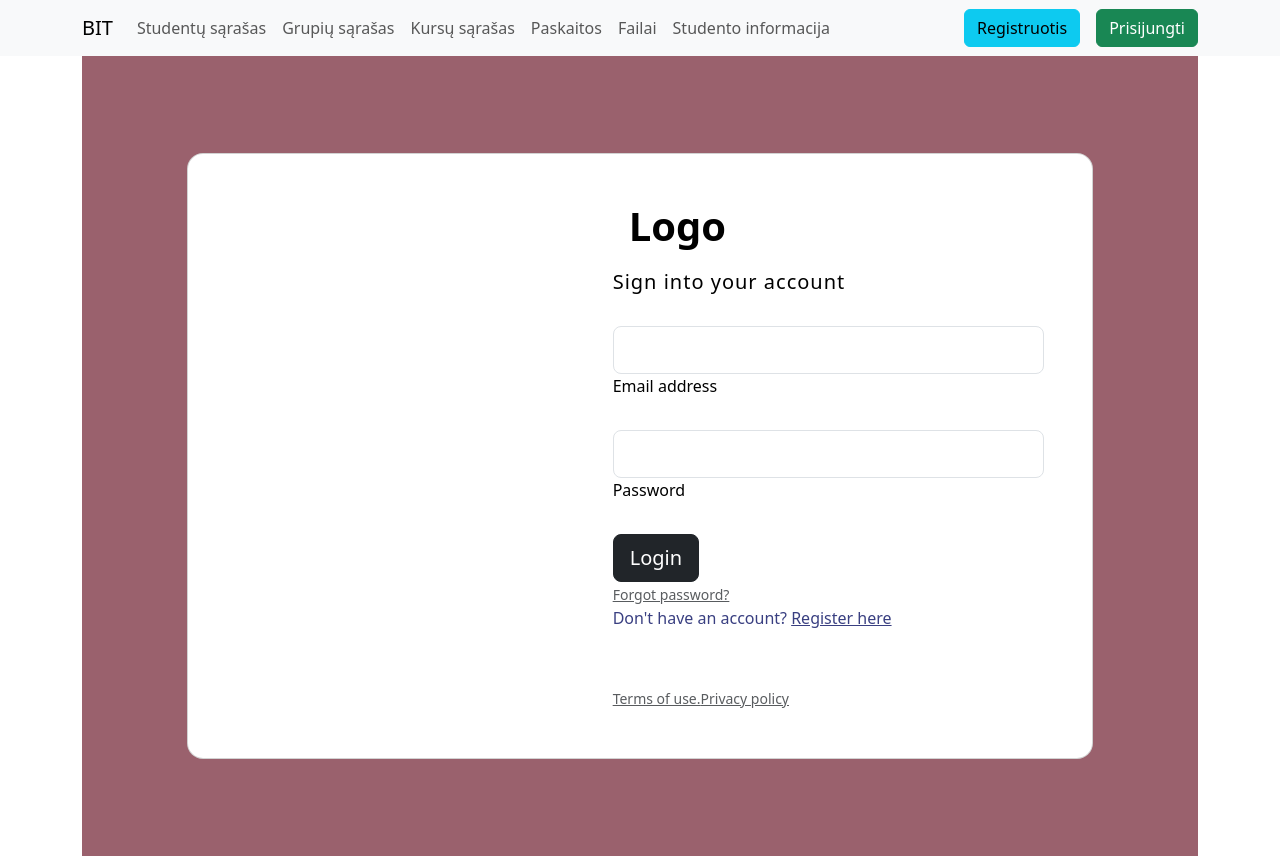
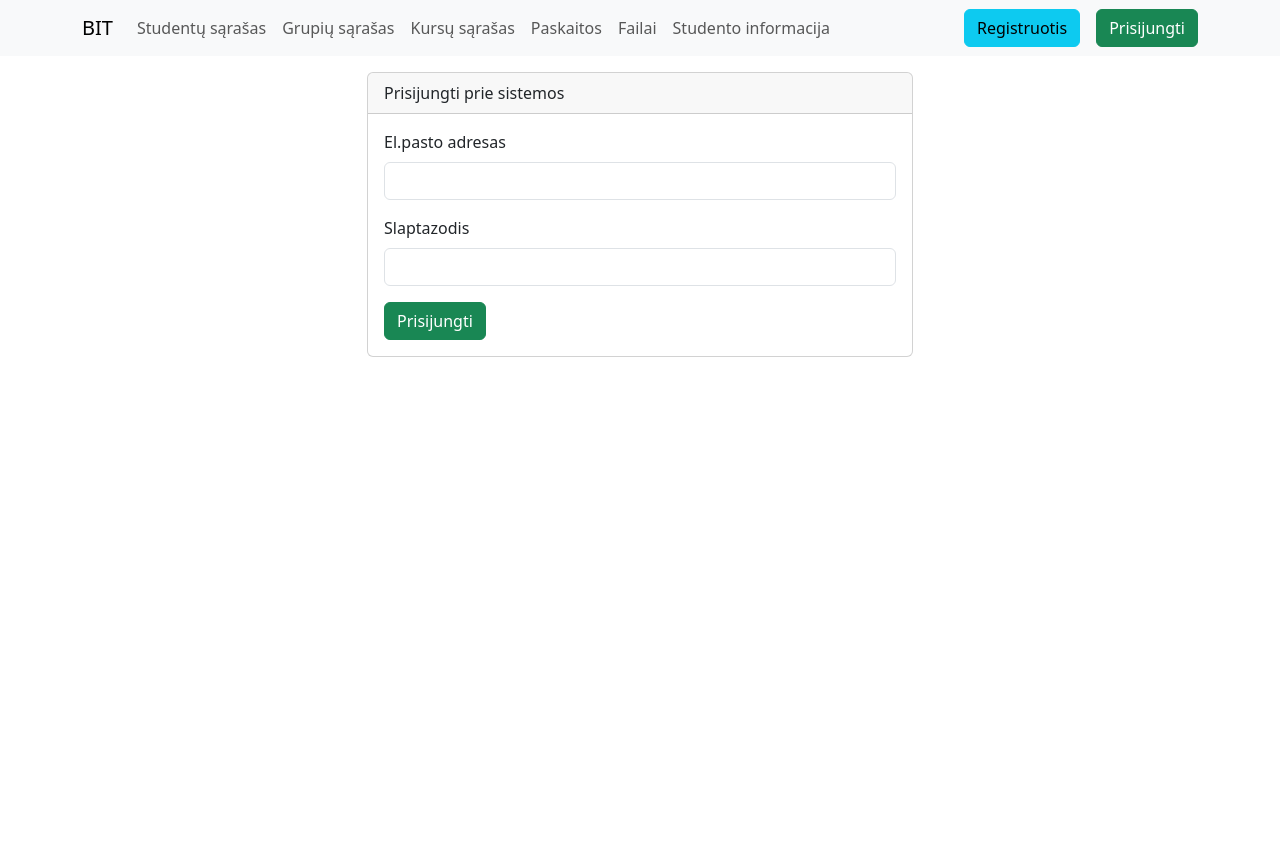
Before and after one commit to Jongita/BITProject, an Angular app in the folder front/: page /auth/login in a window 1280 px wide. After the commit the page ends 800 px from the top, so only its background shows below. Built offline with nearby package versions, Linux system fonts and the light colour scheme.

Commit message:
validations

```diff
--- a/front/src/app/components/auth/login/login.component.html
+++ b/front/src/app/components/auth/login/login.component.html
@@ -1,4 +1,4 @@
-<!-- <div class="row mt-3">
+<div class="row mt-3">
     <div class="col-md-6 offset-md-3">
         <div class="card">
             <div class="card-header">Prisijungti prie sistemos</div>
@@ -6,20 +6,26 @@
                 <form (ngSubmit)="onLogin(f)" #f="ngForm">
                     <div class="mb-3">
                         <label class="form-label" for="">El.pasto adresas</label>
-                        <input type="text" name="email" class="form-control" ngModel required maxlength="64" email>
+                        <input type="text" name="email" class="form-control" [class.is-invalid]="!inputemail.valid && inputemail.touched" ngModel required maxlength="64" email #inputemail="ngModel">
+                        <div class="helper-block " *ngIf="!inputemail.valid && inputemail.touched">
+                            Elektroninis paštas yra privalomas, turi būti pateiktas validus adresas
+                        </div>
                     </div>
                     <div class="mb-3">
                         <label class="form-label" for="">Slaptazodis</label>
-                        <input type="password" name="password" class="form-control" ngModel>
+                        <input type="password" name="password" class="form-control" [class.is-invalid]="!inputpassword.valid && inputpassword.touched" ngModel required minlength="6" #inputpassword="ngModel">
+                        <div class="helper-block " *ngIf="!inputpassword.valid && inputpassword.touched">
+                            Slaptažodis yra privalomas ir turi būti ne mažiau nei 6 simboliai
+                        </div>
                     </div>
                     <button class="btn btn-success">Prisijungti</button>
                 </form>
             </div>
         </div>
     </div>
-</div> -->
+</div>
 
-
+<!--
 <section class="vh-100" style="background-color: #9A616D;">
     <div class="container py-5 h-100">
         <div class="row d-flex justify-content-center align-items-center h-100">
@@ -38,7 +44,7 @@
                                 <h5 class="fw-normal mb-3 pb-3" style="letter-spacing: 1px;">Sign into your account</h5>
                                 <form (ngSubmit)="onLogin(f)" #f="ngForm">
                                     <div class="form-outline mb-4">
-                                        <input type="text" class="form-control form-control-lg" name="email" ngModel required maxlength="64" email>
+                                        <input type="text" class="form-control form-control-lg" name="email" [class.is-invalid]="!inputName.valid && inputName.touched" ngModel required maxlength="64" email>
                                         <label class="form-label">Email address</label>
                                     </div>
                                     <div class="form-outline mb-4">
@@ -58,4 +64,4 @@
             </div>
         </div>
     </div>
-</section>
+</section> -->
--- a/front/src/app/components/auth/signin/signin.component.html
+++ b/front/src/app/components/auth/signin/signin.component.html
@@ -6,7 +6,10 @@
                 <form (ngSubmit)="onRegister(f)" #f="ngForm">
                     <div class="mb-3">
                         <label class="form-label" for="">El.pašto adresas</label>
-                        <input type="text" name="email" class="form-control" ngModel required maxlength="64" email>
+                        <input type="text" name="email" class="form-control" [class.is-invalid]="!inputemail.valid && inputemail.touched" ngModel required maxlength="64" email #inputemail="ngModel">
+                        <div class="helper-block " *ngIf="!inputemail.valid && inputemail.touched">
+                            Elektroninis paštas yra privalomas, turi būti pateiktas validus adresas
+                        </div>
                     </div>
                     <div class="mb-3">
                         <label class="form-label" for="">Vartotojo vardas</label>
@@ -22,7 +25,10 @@
                     </div>
                     <div class="mb-3">
                         <label class="form-label" for="">Slaptažodis</label>
-                        <input type="password" name="password" class="form-control" ngModel>
+                        <input type="password" name="password" class="form-control" [class.is-invalid]="!inputpassword.valid && inputpassword.touched" ngModel required minlength="6" #inputpassword="ngModel">
+                        <div class="helper-block " *ngIf="!inputpassword.valid && inputpassword.touched">
+                            Slaptažodis yra privalomas ir turi būti ne mažiau nei 6 simboliai
+                        </div>
                     </div>
                     <div class="mb-3">
                         <label class="form-label" for="">Pakartokite slaptažodį</label>
--- a/front/src/app/components/file/list-files/list-files.component.html
+++ b/front/src/app/components/file/list-files/list-files.component.html
@@ -23,7 +23,7 @@
             <td>{{ getLectureName(file.lecture_id) }}</td>
             <td>{{ file.name }}</td>
             <td>{{ file.visibility == '0' ? 'Nerodoma' : 'Rodoma' }}</td>
-            <td><a [href]="file.file" style="max-width: 100px;" class="btn">Parsisiųsti failą </a></td>
+            <td><a [href]="file.file" style="max-width: 100px;" role="button" class="btn btn-success">Parsisiųsti</a></td>
             <td>
                 <!-- <a class="btn btn-success">Redaguoti</a>&nbsp;&nbsp;&nbsp; -->
                 <button class="btn btn-danger">Ištrinti</button>
--- a/front/src/app/components/groups/list-groups/list-groups.component.html
+++ b/front/src/app/components/groups/list-groups/list-groups.component.html
@@ -1,7 +1,7 @@
 <div class="card-header mt-3">Grupiu sarasas</div>
 <div class="d-flex mt-3">
     <a class="btn btn-success" routerLink="/groups/new">
-        Sukurti grupe
+        Sukurti grupę
     </a>
 </div>
 <div class="table mt-3">
--- a/front/src/app/components/students/list-students/list-students.component.html
+++ b/front/src/app/components/students/list-students/list-students.component.html
@@ -1,4 +1,9 @@
 <div class="card-header mt-3">Studentu sarasas</div>
+<div class="d-flex mt-3">
+    <a class="btn btn-success" routerLink="/students/new">
+        Pridėti studentą
+    </a>
+</div>
 <div class="table mt-3">
     <thead>
         <tr>
@@ -41,9 +46,3 @@
         </tr>
     </tbody>
 </div>
-<hr>
-<div class="d-flex">
-    <a class="btn btn-success" routerLink="/students/new">
-        Prideti studenta
-    </a>
-</div>
```
